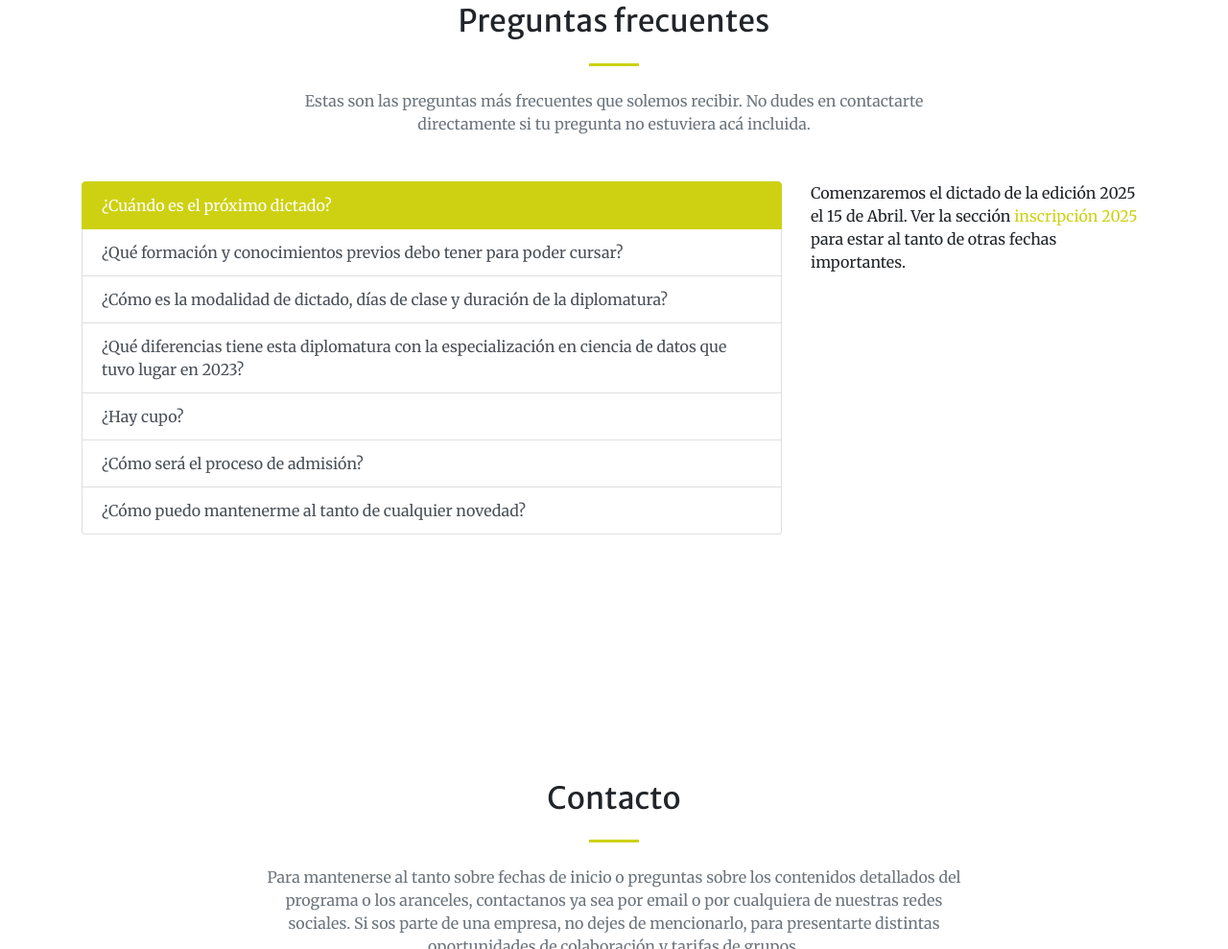
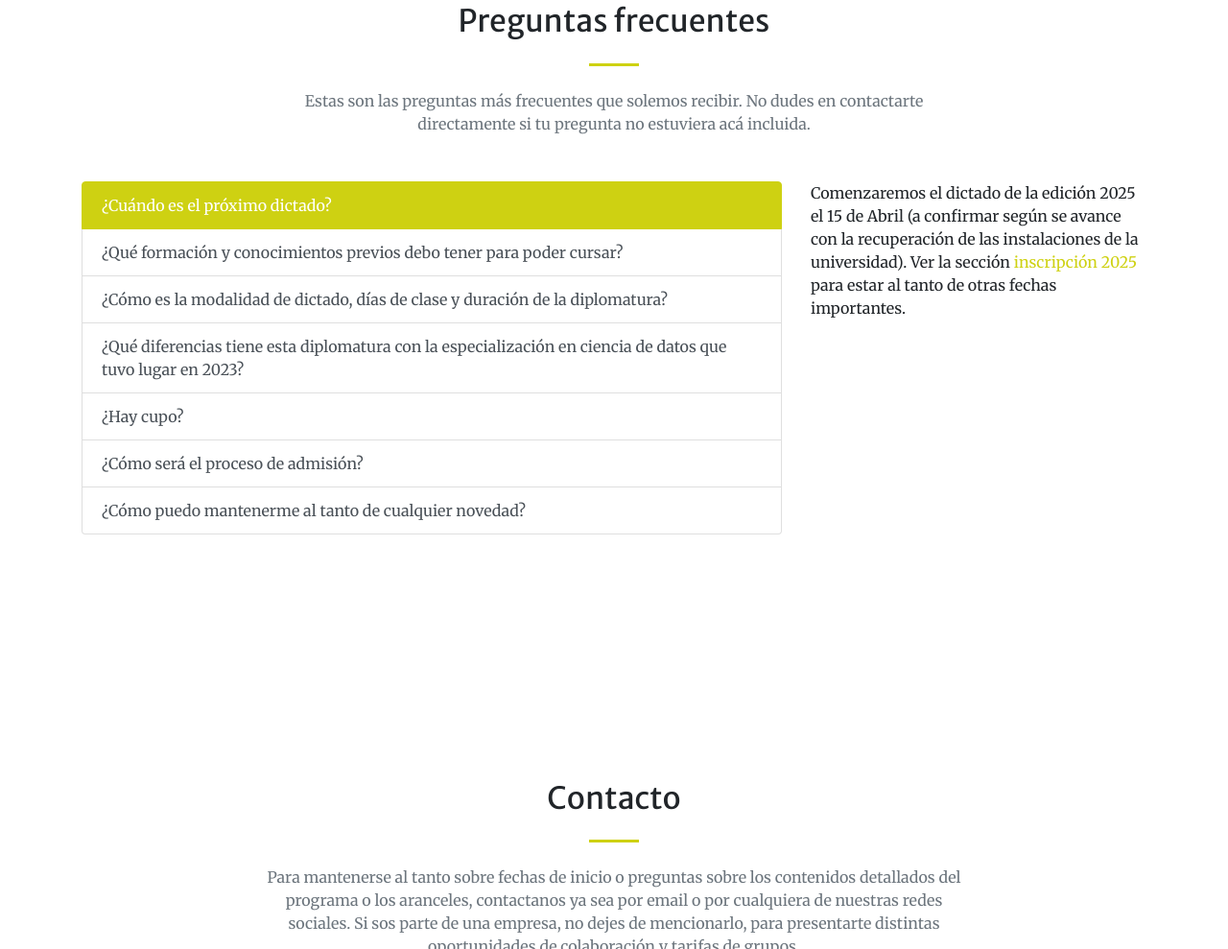
Before and after one commit to cdatosuns/cdatosuns.github.io, a website with bundled scripts: page index.html in a window 1280 px wide. Shown: the part 5868-6857 px from the top of the page at 96% size. Built offline with nearby package versions, Linux system fonts and the light colour scheme.

Commit message:
A confirmar

```diff
--- a/index.html
+++ b/index.html
@@ -551,7 +551,7 @@
           </div>
           <div class="col-4">
             <div class="tab-content" id="nav-tabContent">
-                <div class="tab-pane fade show active" id="list-fod0" role="tabpanel" aria-labelledby="list-fod0-list">Comenzaremos el dictado de la edición 2025 el 15 de Abril. Ver la sección <a href="#inscripcion">inscripción 2025</a> para estar al tanto de otras fechas importantes.
+                <div class="tab-pane fade show active" id="list-fod0" role="tabpanel" aria-labelledby="list-fod0-list">Comenzaremos el dictado de la edición 2025 el 15 de Abril (a confirmar según se avance con la recuperación de las instalaciones de la universidad). Ver la sección <a href="#inscripcion">inscripción 2025</a> para estar al tanto de otras fechas importantes.
                 </div>
                 <div class="tab-pane fade" id="list-fod1" role="tabpanel" aria-labelledby="list-fod1-list">Es requisito contar con un título universitario. Para el caso de los aspirantes que posean título de grado no relacionado con carreras informáticas, deberán tener conocimientos básicos de programación y matemática (cálculo y estadística). Si creés que tenés los conocimientos necesarios a pesar de no tener título universitario, podés pedir la excepción en el formulario de ingreso.
                 </div>
```
